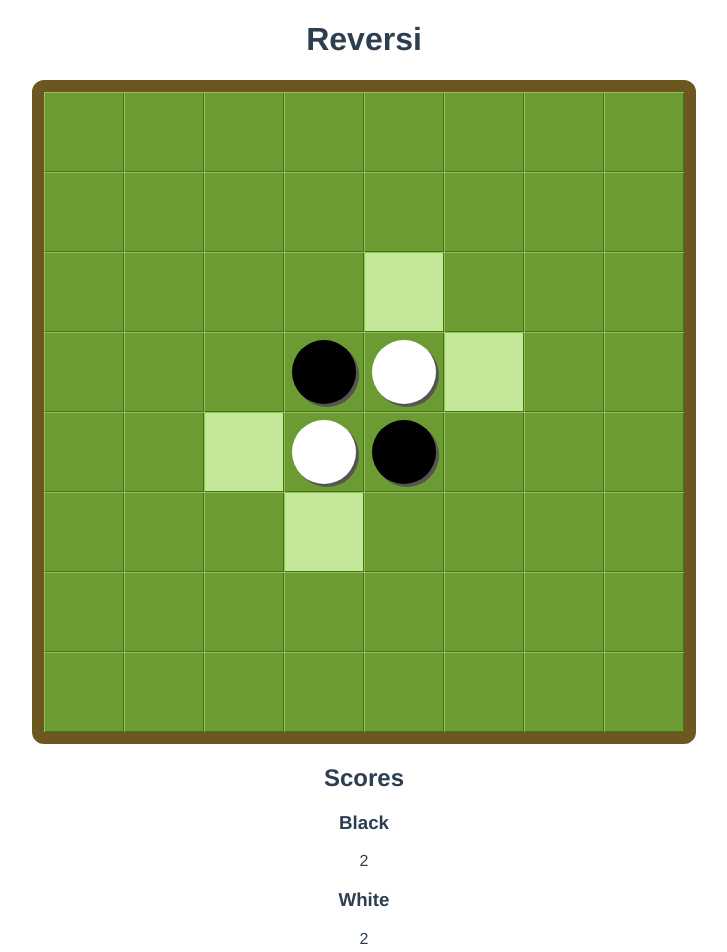
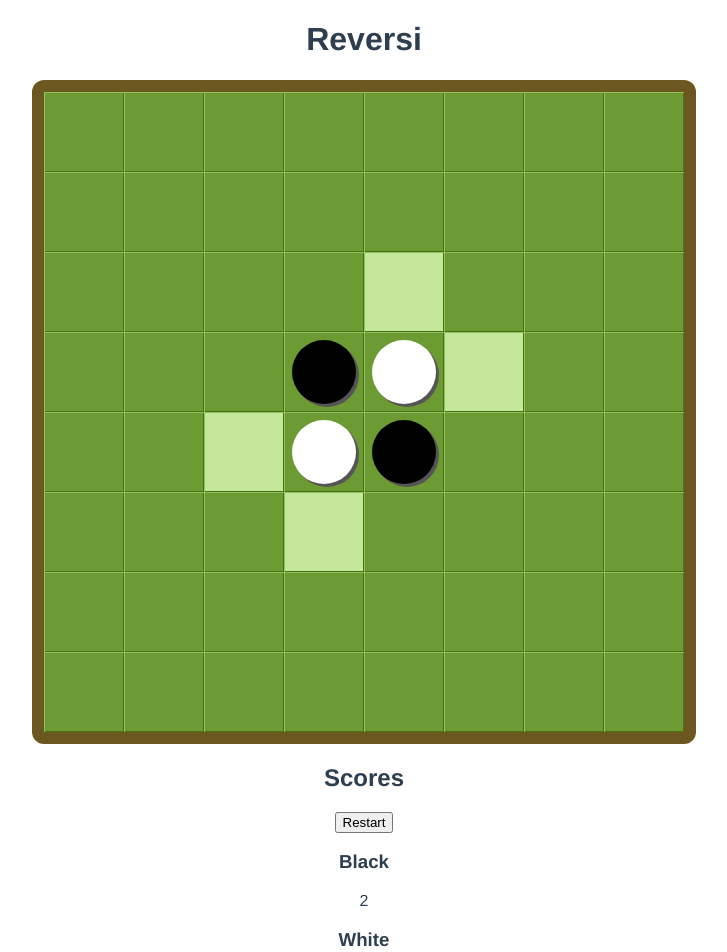
Before and after one commit to miyohide/vue-reversi, a Vue app: page / in a window 1280 px wide. Shown: the top 952 px of the page, without its empty margins (276-1003 px from the left). Built offline with nearby package versions, Linux system fonts and the light colour scheme.

Commit message:
restartボタンを表示させた

```diff
--- a/src/components/Dashboard.vue
+++ b/src/components/Dashboard.vue
@@ -5,6 +5,7 @@
             <div v-if="winner" class="winner">
                 {{ winnerContent }}
             </div>
+            <button @click="restart" class="restart">Restart</button>
             <div class="scores-container">
                 <div>
                     <h3 :class="{ currentPlayer: isBlackPlayerTurn }">
@@ -48,5 +49,10 @@ export default {
             }
         },
     },
+    methods: {
+        restart() {
+            this.$store.commit('restart');
+        },
+    },
 };
 </script>
```
